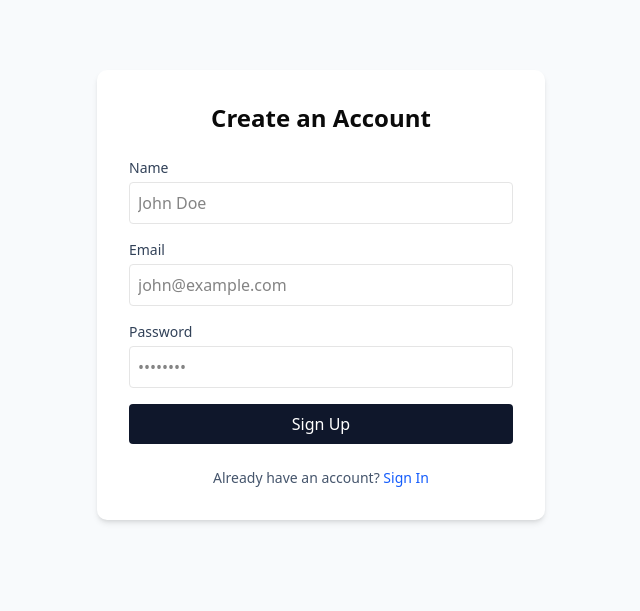
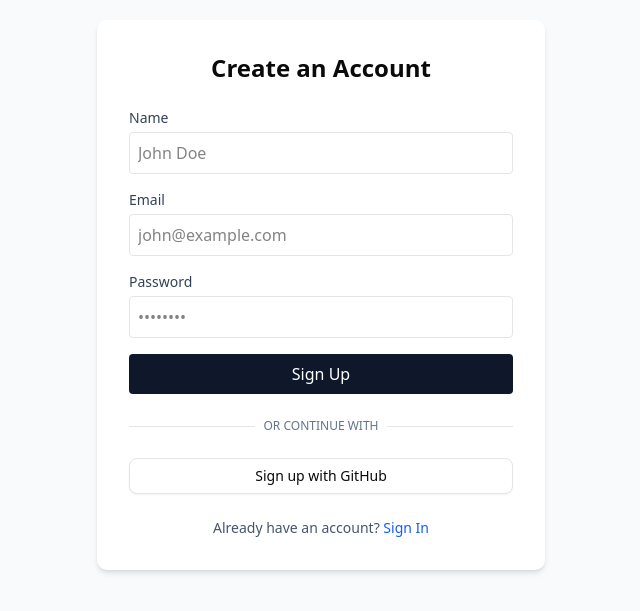
Before and after one commit to CPATRICK321/saas-template, a Next.js app: page /register in a window 1280 px wide. Shown: the part 105-716 px from the top of the page, without its empty margins (319-959 px from the left). Built offline with nearby package versions, Linux system fonts and the light colour scheme.

Commit message:
Add github oauth to signup

```diff
--- a/src/app/register/page.tsx
+++ b/src/app/register/page.tsx
@@ -1,10 +1,11 @@
 "use client"
 
-import { registerUser } from "@/app/actions"
+import { registerUser, loginWithGitHub } from "@/app/actions"
 import { useState } from "react"
 import { toast } from "react-hot-toast"
 import { useRouter } from "next/navigation"
 import Link from "next/link"
+import { Button } from "@/components/ui/button"
 
 export default function RegisterPage() {
     const [isLoading, setIsLoading] = useState(false)
@@ -56,6 +57,25 @@ export default function RegisterPage() {
                     </button>
                 </form>
 
+                <div className="relative">
+                    <div className="absolute inset-0 flex items-center">
+                        <span className="w-full border-t" />
+                    </div>
+                    <div className="relative flex justify-center text-xs uppercase">
+                        <span className="bg-white px-2 text-slate-500">Or continue with</span>
+                    </div>
+                </div>
+
+                <form
+                    action={async () => {
+                        await loginWithGitHub()
+                    }}
+                >
+                    <Button variant="outline" type="submit" className="w-full">
+                        Sign up with GitHub
+                    </Button>
+                </form>
+
                 <p className="text-center text-sm text-slate-600">
           Already have an account?{" "}
                     <Link href="/api/auth/signin" className="text-blue-600 hover:underline">
```
